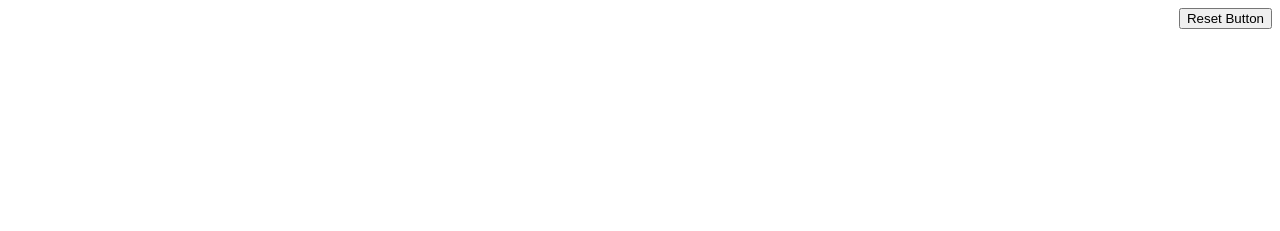
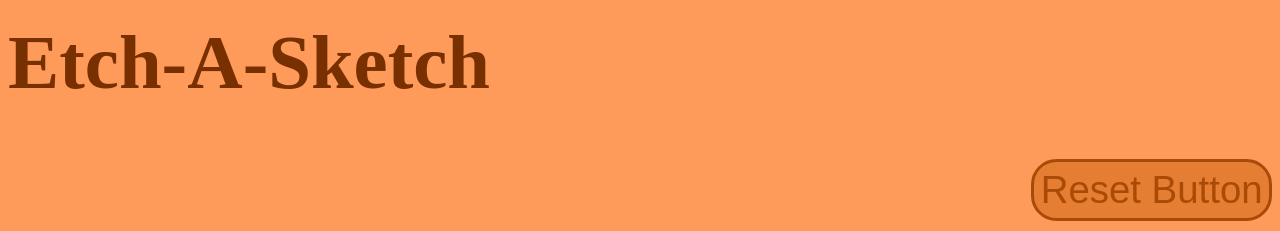
Before and after one commit to palmerusaf/etch-a-sketch, a plain HTML site: page index.html in a window 1280 px wide. Drawn offline with Linux system fonts and the light colour scheme.

Commit message:
add title and styling style button, background, and title

```diff
--- a/index.html
+++ b/index.html
@@ -9,6 +9,7 @@
     <script src="script.js" defer></script>
 </head>
 <body>
+    <div id="heading"><h1>Etch-A-Sketch</h1></div>
     <div id="container"></div>
 </body>
 </html>
--- a/style.css
+++ b/style.css
@@ -1,14 +1,39 @@
-.gridElement {
-  background-color: white;
+body{
+  background-color: #FE9B5B;
 }
 
-.resetButton:hover{
-  background-color: white;
+.gridElement {
+  background-color: inherit;
 }
 
-.buttonContainer{
+.buttonContainer {
+  padding-bottom: 1vw;
+  background-color: inherit;
+}
+
+.resetButton {
+  font-size: 3vw;
+  padding: 0.5vw;
+  background-color: #e57e32;
+  color: #a94b07;
+  border: solid;
+  border-radius: 2vw;
+}
+
+.resetButton:hover {
+  background-color: #ff933e;
+}
+
+.buttonContainer {
   display: flex;
   justify-content: right;
+}
+
+#heading h1{
+color: #783000;
+font-family: Dyuthi;
+font-size: 6vw;
+margin-top: 1.5vw;
 }
 
 #container {
@@ -16,5 +41,4 @@
   flex-wrap: wrap;
   width: 100vw;
   height: 100vw;
-  background-color: white;
 }
```
